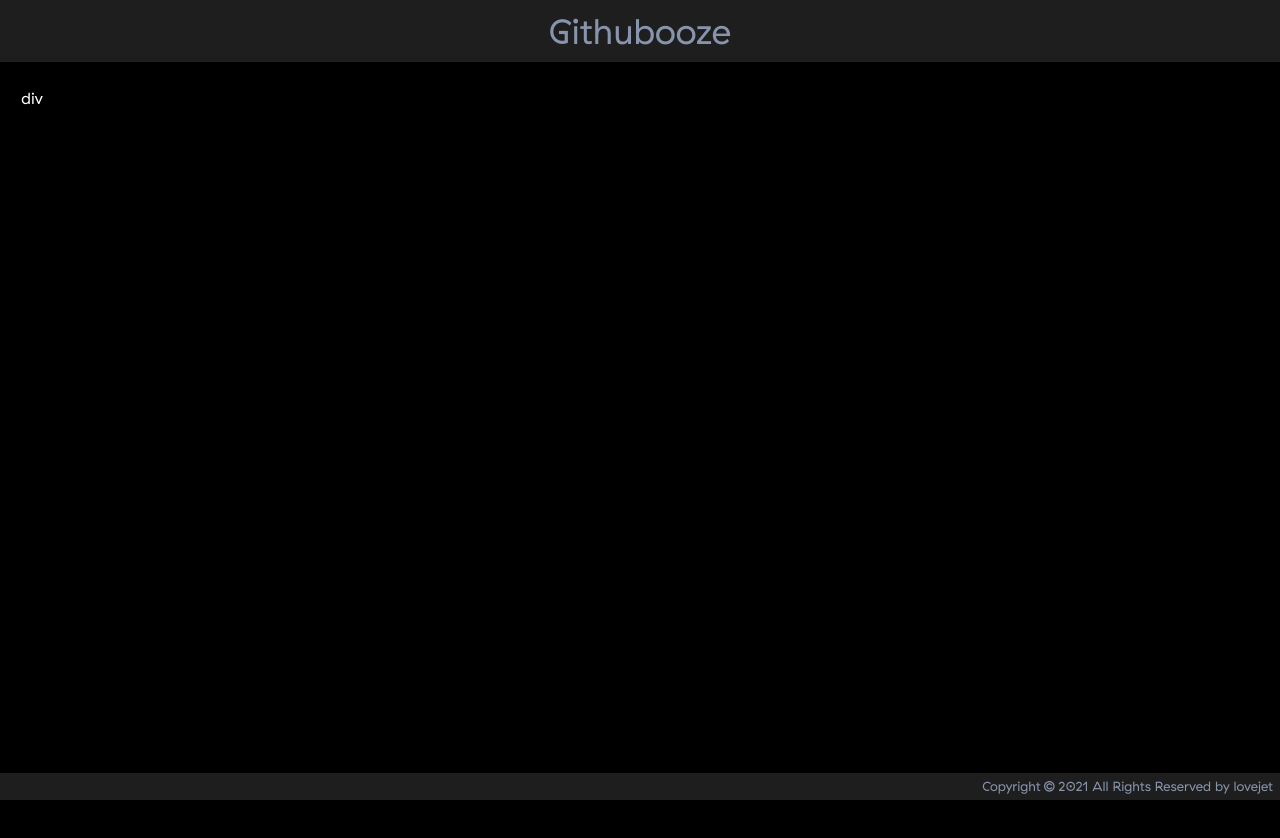
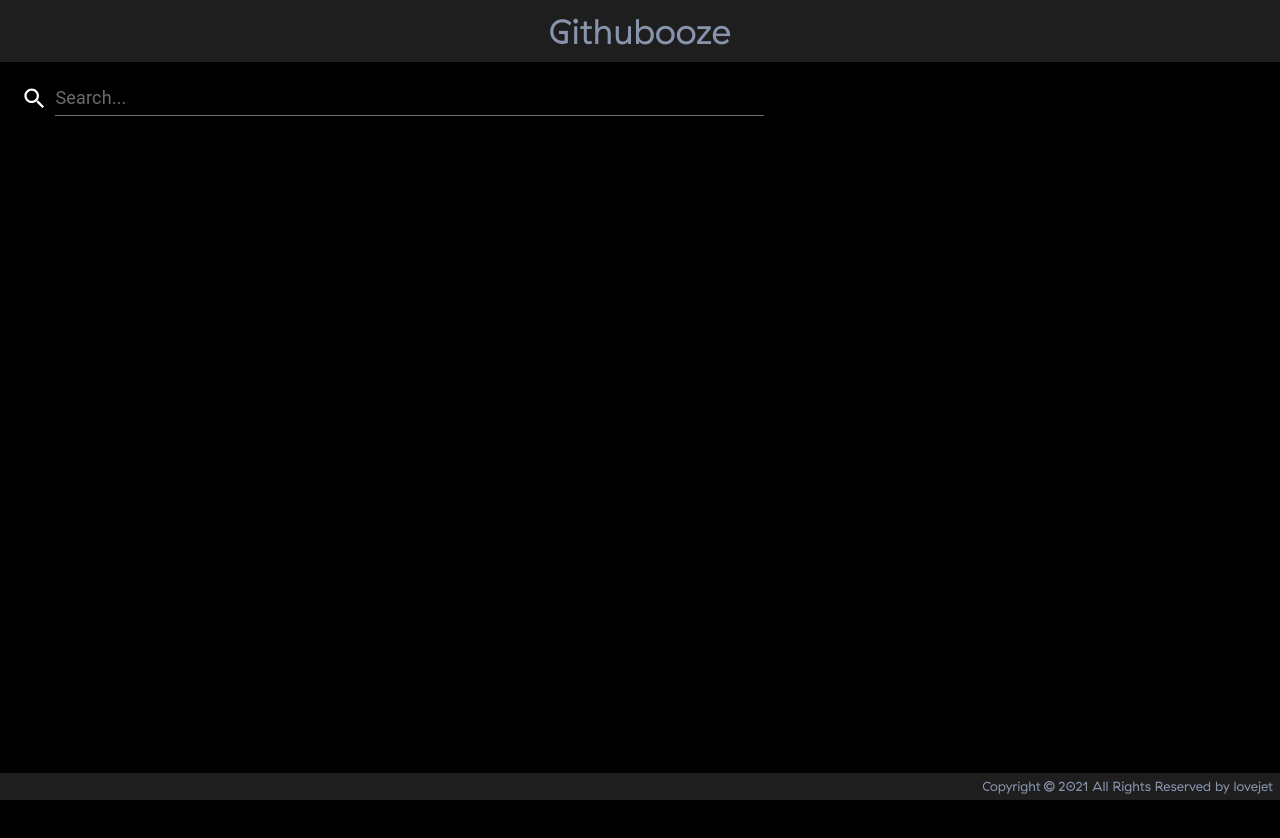
Before and after one commit to lovejet/Githubooze, a React (Create React App) app: page / in a window 1280 px wide. Shown: the top 838 px of the page. Built offline with nearby package versions, Linux system fonts and the light colour scheme.

Commit message:
update SearchBox style

```diff
--- a/package.json
+++ b/package.json
@@ -3,6 +3,8 @@
   "version": "0.1.0",
   "private": true,
   "dependencies": {
+    "@material-ui/core": "^4.11.3",
+    "@material-ui/icons": "^4.11.2",
     "@testing-library/jest-dom": "^5.11.4",
     "@testing-library/react": "^11.1.0",
     "@testing-library/user-event": "^12.1.10",
--- a/src/components/fragments/NavBar/NavBar.styled.tsx
+++ b/src/components/fragments/NavBar/NavBar.styled.tsx
@@ -1,5 +1,4 @@
 import styled from 'styled-components'
-import { getTypography, color } from '@helpers/styles'
 import { toVW } from '@helpers/methods'
 
 const NavBarContainer = styled.div`
@@ -8,8 +7,6 @@ const NavBarContainer = styled.div`
   width: 100%;
   height: ${toVW(50, 'desktop')};
   min-height: ${toVW(50, 'desktop')};
-  color: ${color.text.light};
-  ${getTypography('body-2')};
 `
 
 export { NavBarContainer }
--- a/src/components/fragments/SearchBox/SearchBox.styled.tsx
+++ b/src/components/fragments/SearchBox/SearchBox.styled.tsx
@@ -1,8 +1,38 @@
 import styled from 'styled-components'
+import { color, spaceDt } from '@helpers/styles'
+import { withStyles } from '@material-ui/core/styles'
+import { InputBase } from '@material-ui/core'
 
 const SearchBoxContainer = styled.div`
   display: flex;
   align-items: center;
+  width: 60%;
+  min-width: 60%;
+
+  color: ${color.text.light};
 `
 
-export { SearchBoxContainer }
+const CustomInput = withStyles({
+  root: {
+    width: '100%',
+    marginLeft: spaceDt(1),
+    borderBottom: `1px solid ${color.bg.light2}`,
+    '&:hover': {
+      borderBottom: `1px solid ${color.bg.light3}`,
+    },
+  },
+  input: {
+    color: color.bg.light,
+    font: 'inherit',
+    fontSize: 18,
+    lineHeight: 26,
+  },
+  focused: {
+    borderBottom: `1px solid ${color.bg.secondary}`,
+    '&:hover': {
+      borderBottom: `1px solid ${color.bg.secondary}`
+    },
+  },
+})(InputBase);
+
+export { SearchBoxContainer, CustomInput }
--- a/src/components/fragments/SearchBox/SearchBox.tsx
+++ b/src/components/fragments/SearchBox/SearchBox.tsx
@@ -1,10 +1,40 @@
-import { memo } from 'react'
-import { SearchBoxContainer } from './SearchBox.styled'
+import { memo, useState } from 'react'
+import SearchIcon from '@material-ui/icons/Search'
+import { makeStyles } from '@material-ui/core/styles';
+import { CustomInput, SearchBoxContainer } from './SearchBox.styled'
+import { color } from '@helpers/styles';
+
+interface Interface_StyleProps {
+  isActive?: boolean,
+}
+
+const useStyles = makeStyles((theme) => ({
+  search_icon: (props: Interface_StyleProps) => ({
+    color: props.isActive ? color.bg.secondary : color.bg.light,
+  }),
+}));
 
 const SearchBox = () => {
+  const [isActive, setActive] = useState(false)
+  const classes = useStyles({ isActive })
+
+  const onBlur = () => {
+    setActive(false)
+  }
+
+  const onClick = () => {
+    setActive(true)
+  }
+
   return (
     <SearchBoxContainer>
-      div
+      <SearchIcon className={classes.search_icon} />
+      <CustomInput
+        placeholder="Search..."
+        inputProps={{ 'aria-label': 'search' }}
+        onBlur={onBlur}
+        onClick={onClick}
+      />
     </SearchBoxContainer>
   )
 }
--- a/src/helpers/styles/colors.tsx
+++ b/src/helpers/styles/colors.tsx
@@ -8,8 +8,10 @@ const color = {
   },
   bg: {
     primary: '#1E1E1E',
-    secondary: '#323A90',
+    secondary: '#467BEC',
     light: '#FFFFFF',
+    light2: '#FFFFFF70',
+    light3: '#FFFFFFC0',
     black: '#000',
     danger: '#FF0000',
   },
```
Also changed, not shown: 1 other file (tests, documents, lock files or other folders).
